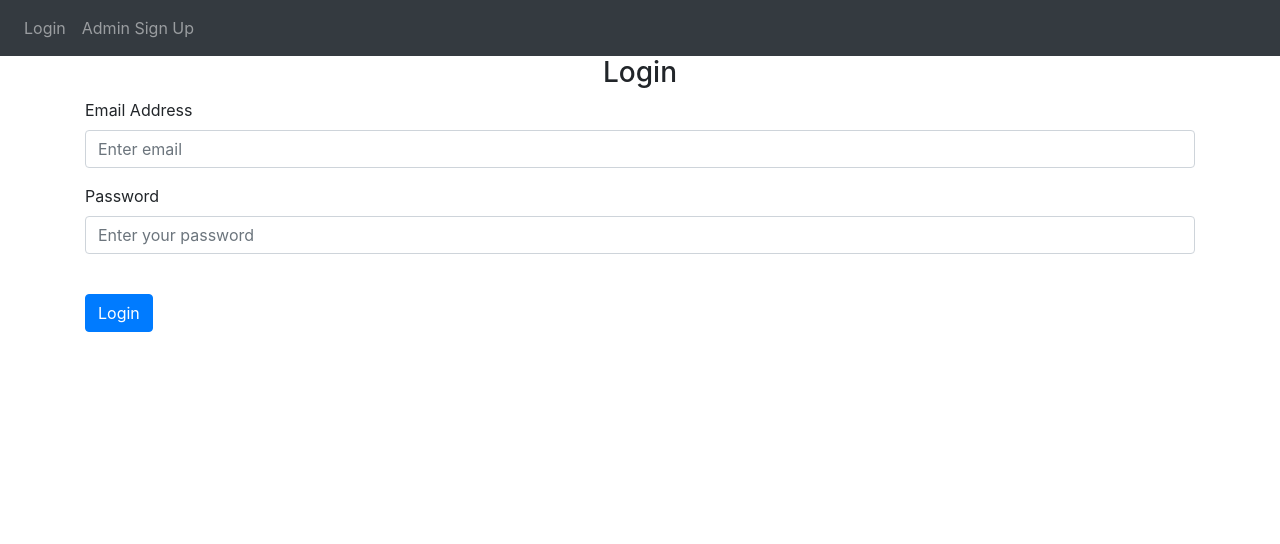
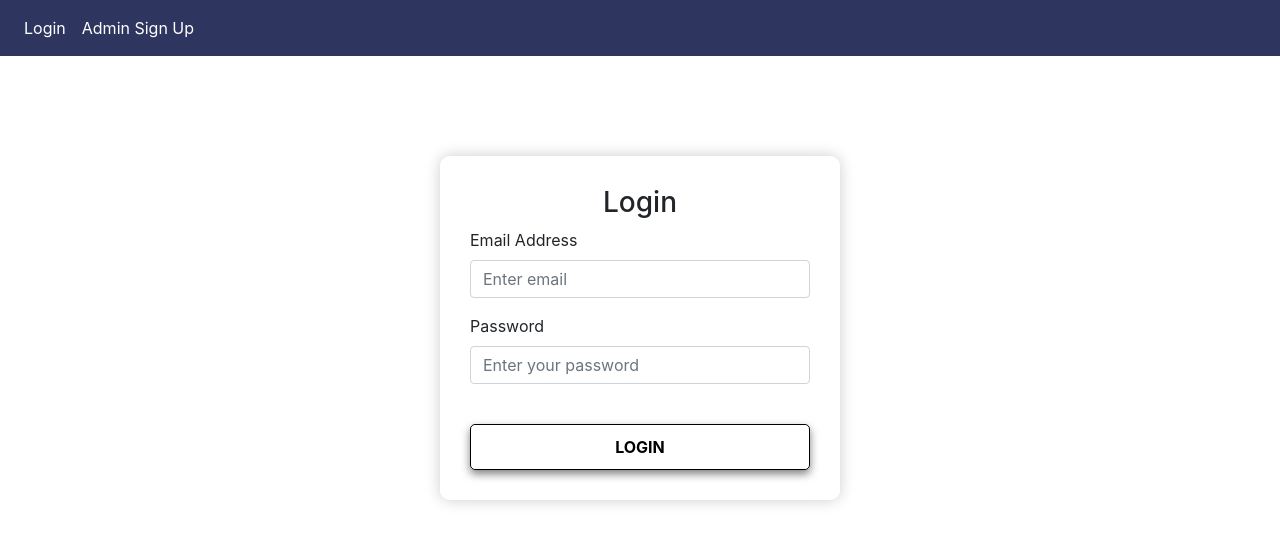
Before and after one commit to soto2571/Ko-nnect, a Flask app: page /auth/login in a window 1280 px wide. Shown: the top 544 px of the page. Run offline with Flask 3, Linux system fonts and the light colour scheme; some libraries are stand-ins or nearby versions.

Commit message:
Auto commit

```diff
--- a/website/templates/base.html
+++ b/website/templates/base.html
@@ -17,8 +17,26 @@
 
       <title>{% block title %}Home{% endblock %}</title>
     </head>
-    <body>
-        <nav class="navbar navbar-expand-lg navbar-dark bg-dark">
+    <style>
+            .custom-button {
+                background-color: transparent;
+                color: #000000;
+                border: 1px solid #000000;
+                box-shadow: 0 4px 8px rgba(0, 0, 0, 0.5);
+                border-radius: 5px;
+                padding: 10px 20px;
+                text-transform: uppercase;
+                font-weight: bold;
+                transition: background-color 0.3s, color 0.3s;
+            }
+
+            .custom-button:hover {
+                background-color: #000000;
+                color: #ffffff;
+            }
+    </style>
+    <body style="background-color: #ffffff;">
+        <nav class="navbar navbar-expand-lg" style="background-color: #2e355f;">
             <button
             class="navbar-toggler"
             type="button"
@@ -29,11 +47,11 @@
             <div class="collapse navbar-collapse" id="navbar">
                 <div class="navbar-nav">
                   {% if g.user.is_authenticated %}
-                    <a class="nav-item nav-link" id="home" href="{{ url_for('views.home')}}">Home</a>
-                    <a class="nav-item nav-link" id="logout" href="{{ url_for('auth.logout')}}">Logout</a>
+                    <a class="nav-item nav-link text-white" id="home" href="{{ url_for('views.home')}}">Home</a>
+                    <a class="nav-item nav-link text-white" id="logout" href="{{ url_for('auth.logout')}}">Logout</a>
                     {% else %}
-                    <a class="nav-item nav-link" id="login" href="{{ url_for('auth.login')}}">Login</a>
-                    <a class="nav-item nav-link" id="adminSignUp" href="{{ url_for('auth.admin_sign_up')}}">Admin Sign Up</a>
+                    <a class="nav-item nav-link text-white" id="login" href="{{ url_for('auth.login')}}">Login</a>
+                    <a class="nav-item nav-link text-white" id="adminSignUp" href="{{ url_for('auth.admin_sign_up')}}">Admin Sign Up</a>
                     {% endif %}
                 </div>
             </div>
--- a/website/templates/login.html
+++ b/website/templates/login.html
@@ -1,4 +1,10 @@
-{% extends "base.html" %} {% block title %}Login{% endblock %} {% block content %}
+{% extends "base.html" %}
+
+{% block title %}Login{% endblock %}
+
+{% block content %}
+<div class="container">
+    <div class="login-container">
         <form method="POST">
             <h3 align="center">Login</h3>
             <div class="form-group">
@@ -10,6 +16,29 @@
                 <input type="password" class="form-control" id="password" name="password" placeholder="Enter your password">
             </div>
             <br />
-    <button type="submit" class="btn btn-primary">Login</button>
+            <div class="text-center">
+                <button type="submit" class="custom-button w-100">Login</button>
+            </div>
         </form>
+    </div>
+</div>
+
+<style>
+    .login-container {
+        max-width: 400px;
+        margin: 100px auto;
+        background-color: rgba(255, 255, 255, 0.8); /* Slightly transparent white */
+        padding: 30px;
+        border-radius: 10px;
+        box-shadow: 0px 0px 15px rgba(0, 0, 0, 0.2); /* Shadow effect */
+    }
+
+    .custom-button {
+        background-color: transparent;
+        color: rgb(0, 0, 0);
+        border: 1px solid rgb(0, 0, 0);
+        box-shadow: 0 4px 8px rgba(0, 0, 0, 0.5); /* Dark shadow */
+        border-radius: 5px;
+    }
+</style>
 {% endblock %}
```
Lines whose indentation alone changed are shown as unchanged.
